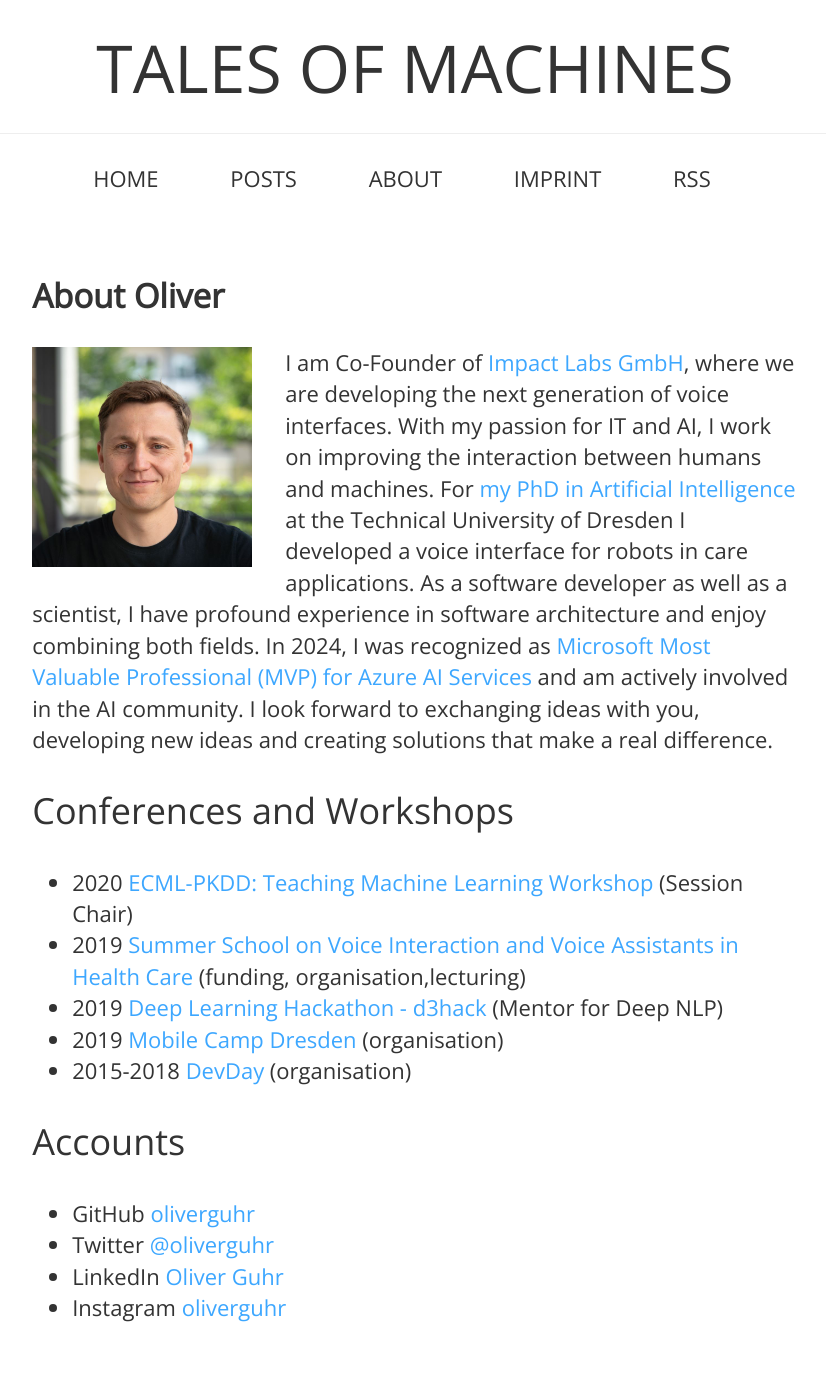
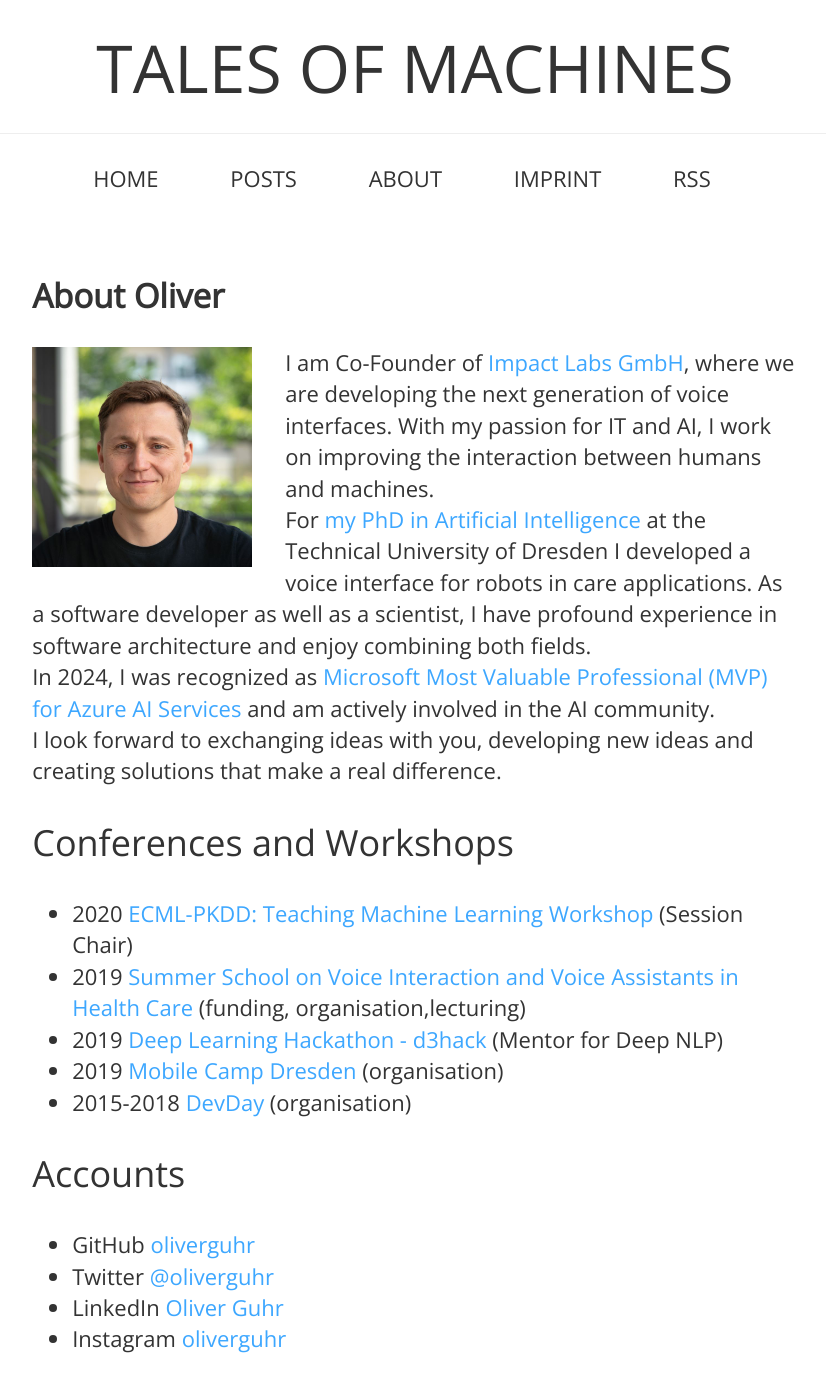
Before and after one commit to oliverguhr/olivers-blog, a Jekyll site: the page built from about.md, in a window 1280 px wide. Shown: the whole page, without its empty margins (225-1051 px from the left). Built offline with Jekyll 4.4.1, drawn with Linux system fonts in a browser that asks for light colours; before the commit the page ends 1345 px from its top, so only the background shows below that.

Commit message:
added line breaks

```diff
--- a/about.md
+++ b/about.md
@@ -8,10 +8,10 @@
   <img style="float:left; width: 10em; margin-right: 1.5em; margin-bottom: 0.5em" src="{{site.baseurl}}/assets/img/oliver-guhr.jpg" />
 
 I am Co-Founder of <a href="https://www.impact-labs.ai">Impact Labs GmbH</a>, where we are developing the next generation of voice interfaces. With my passion for IT and AI, I work on improving the interaction between humans and machines.
+<br/>
+For <a href="https://nbn-resolving.org/urn:nbn:de:bsz:14-qucosa2-938255"> my PhD in Artificial Intelligence</a> at the Technical University of Dresden I developed a voice interface for robots in care applications. As a software developer as well as a scientist, I have profound experience in software architecture and enjoy combining both fields.<br/>
 
-For <a href="https://nbn-resolving.org/urn:nbn:de:bsz:14-qucosa2-938255"> my PhD in Artificial Intelligence</a> at the Technical University of Dresden I developed a voice interface for robots in care applications. As a software developer as well as a scientist, I have profound experience in software architecture and enjoy combining both fields.
-
-In 2024, I was recognized as <a href="https://mvp.microsoft.com/de-DE/mvp/profile/9241829a-1de0-473f-85f6-1029db3cedb4">Microsoft Most Valuable Professional (MVP) for Azure AI Services</a> and am actively involved in the AI community.
+In 2024, I was recognized as <a href="https://mvp.microsoft.com/de-DE/mvp/profile/9241829a-1de0-473f-85f6-1029db3cedb4">Microsoft Most Valuable Professional (MVP) for Azure AI Services</a> and am actively involved in the AI community.<br/>
 
 I look forward to exchanging ideas with you, developing new ideas and creating solutions that make a real difference.
   </p>
```
